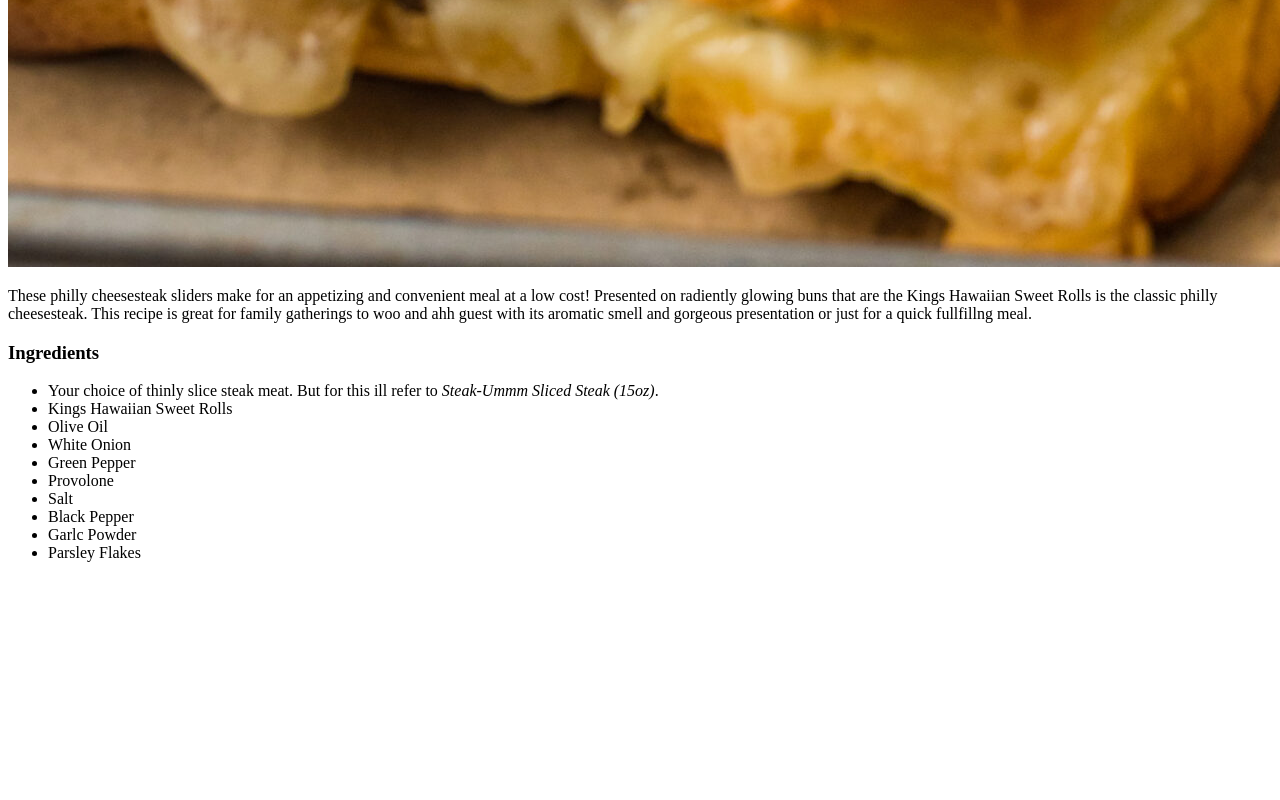
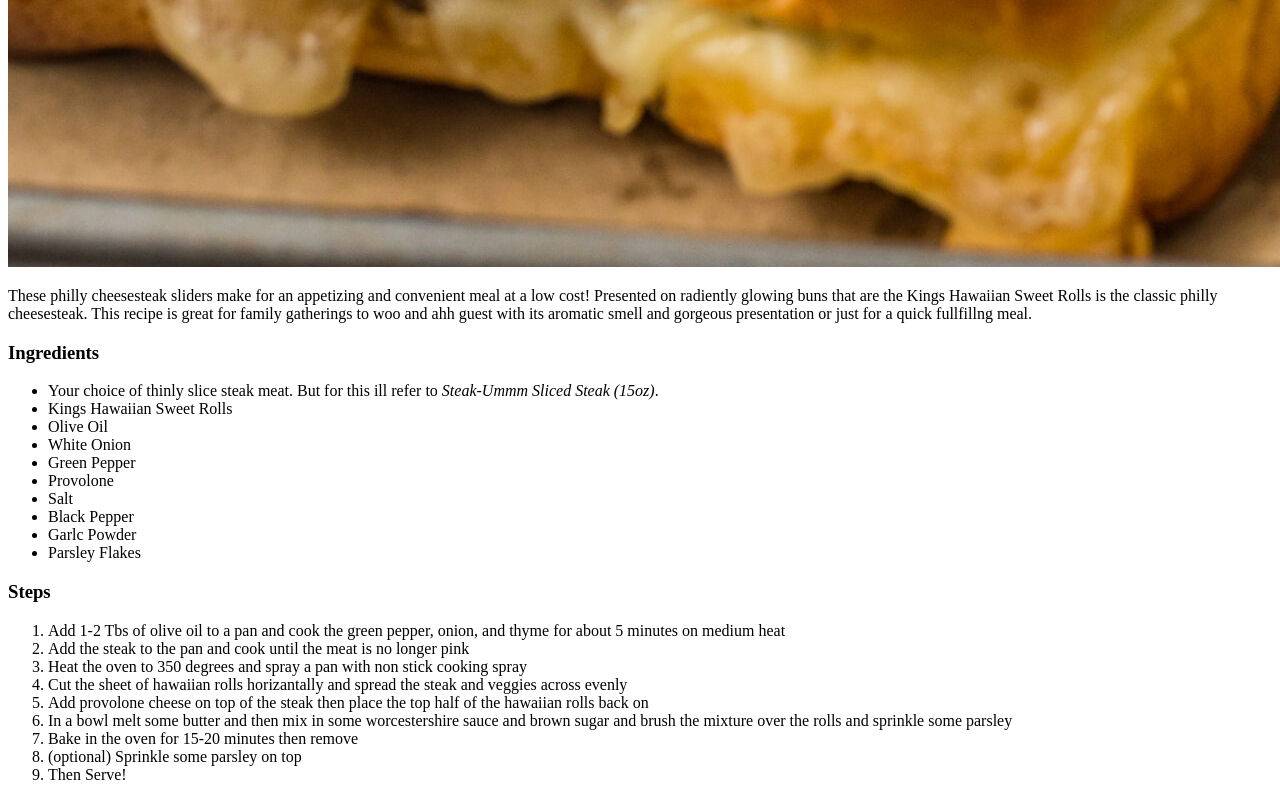
Before and after one commit to TC0932/odin-recipes, a plain HTML site: page recipes/Cheesesteak-sliders.html in a window 1280 px wide. Shown: the part 2373-3173 px from the top of the page. Before the commit the page ends 2951 px from the top, so only its background shows below. Drawn offline with Linux system fonts and the light colour scheme.

Commit message:
Add steps for cheesesteak sliders

```diff
--- a/recipes/Cheesesteak-sliders.html
+++ b/recipes/Cheesesteak-sliders.html
@@ -29,5 +29,18 @@
         <li>Parsley Flakes</li>
     </ul>
 
+    <h3>Steps</h3>
+    <ol>
+        <li>Add 1-2 Tbs of olive oil to a pan and cook the green pepper, onion, and thyme for about 5 minutes on medium heat</li>
+        <li>Add the steak to the pan and cook until the meat is no longer pink</li>
+        <li>Heat the oven to 350 degrees and spray a pan with non stick cooking spray</li>
+        <li>Cut the sheet of hawaiian rolls horizantally and spread the steak and veggies across evenly</li>
+        <li>Add provolone cheese on top of the steak then place the top half of the hawaiian rolls back on</li>
+        <li>In a bowl melt some butter and then mix in some worcestershire sauce and brown sugar and brush the mixture over the rolls and sprinkle some parsley</li>
+        <li>Bake in the oven for 15-20 minutes then remove</li>
+        <li>(optional) Sprinkle some parsley on top </li>
+        <li>Then Serve!</li>
+    </ol>
+
 </body>
 </html>
```
